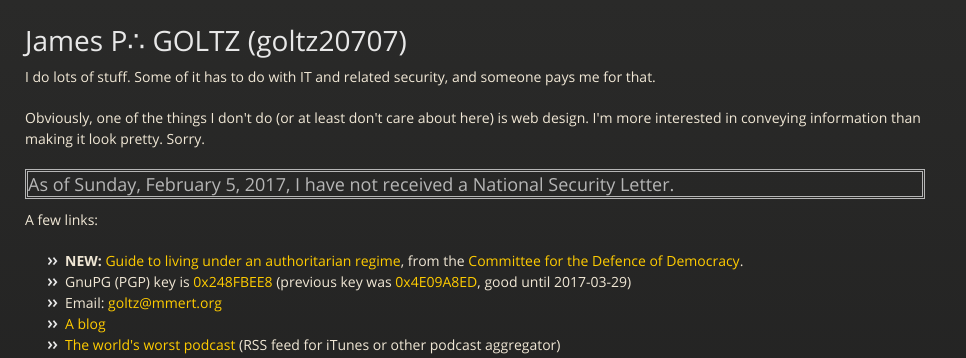
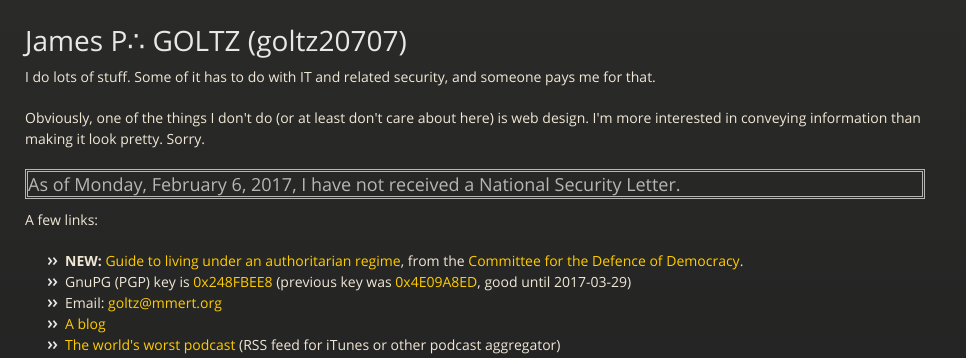
Before and after one commit to goltz20707/goltz20707.github.io, a Jekyll site: the page built from index.html, in a window 1280 px wide. Shown: the top 358 px of the page, without its empty margins (0-966 px from the left). Built offline with Jekyll 4.4.1, drawn with Linux system fonts in a browser that asks for light colours.

Commit message:
Update nsl.html

```diff
--- a/_includes/nsl.html
+++ b/_includes/nsl.html
@@ -3,6 +3,6 @@ date '+%A, %B %e, %Y,'
  -->
 <h3 style="border: double">As of
 
-Sunday, February 5, 2017,
+Monday, February 6, 2017,
 
 I have not received a National Security Letter.</h3>
```
